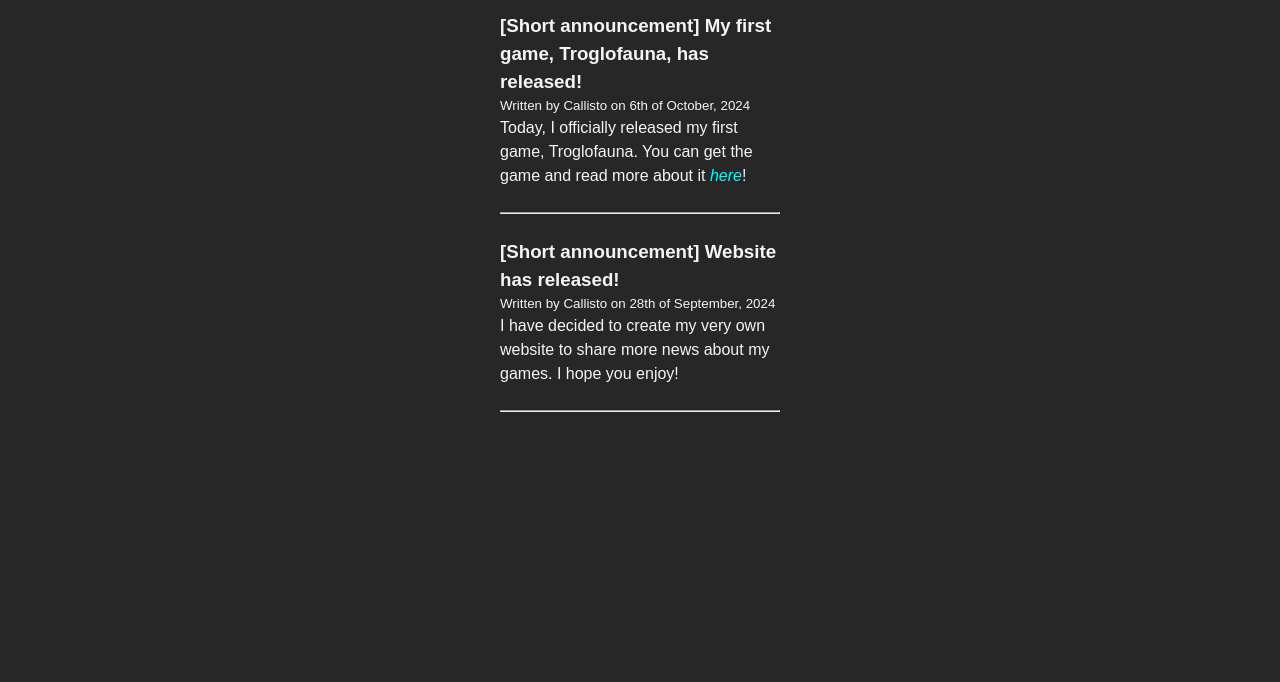
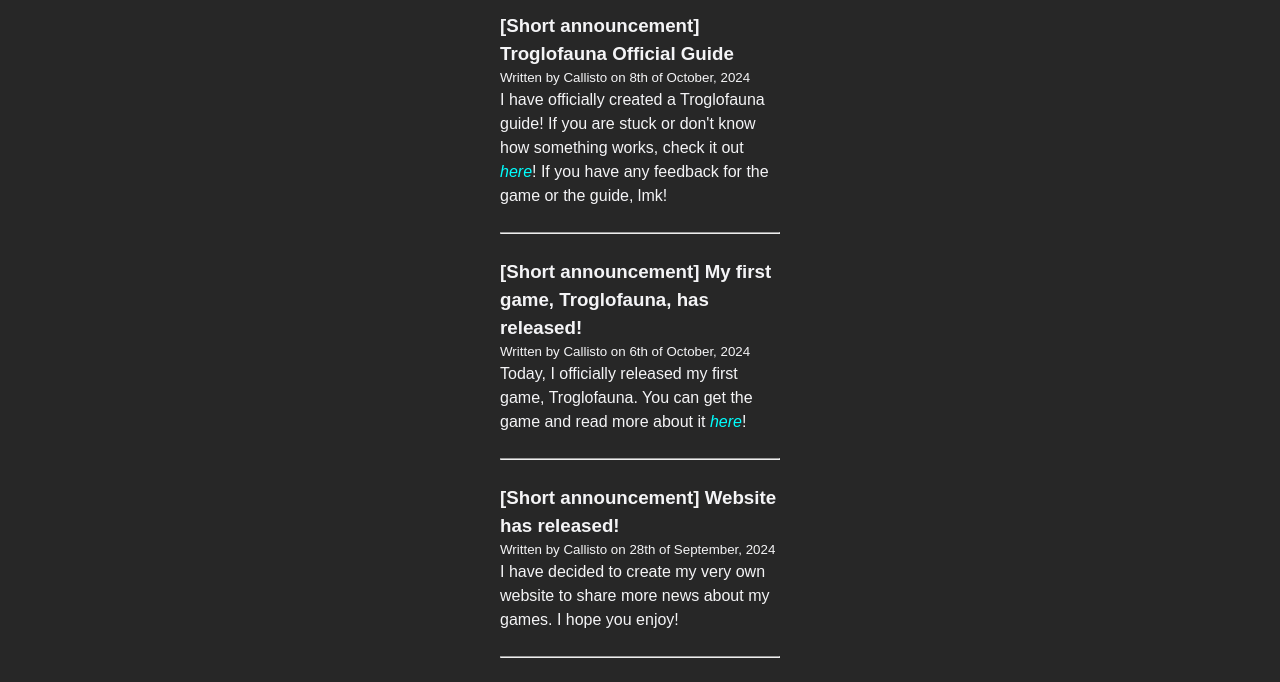
Before and after one commit to CallistoCode/CallistoCode.github.io, a plain HTML site: page Blog.html in a window 1280 px wide. Shown: the part 191-873 px from the top of the page. Before the commit the page ends 800 px from the top, so only its background shows below. Drawn offline with Linux system fonts and the light colour scheme.

Commit message:
TF Guide Announcemnt

```diff
--- a/Blog.html
+++ b/Blog.html
@@ -33,6 +33,18 @@
     <h1 style="text-align: center; font-size: 75px;"><strong>Devlogs, Blogs, And News</strong></h1>
     <section style="margin-left: 500px; margin-right: 500px;">
         <article class="post">
+            <h3>[Short announcement] Troglofauna Official Guide</h3>
+            <small>Written by Callisto on 8th of October, 2024</small>
+            <p>
+                I have officially created a Troglofauna guide! If you are stuck or don't know how something works, check it out <a href="https://docs.google.com/document/d/1Dm_2RPcOREFiUz6VzjmkfCXLiIeuoT-O3rOlk-Tx3fM/edit?usp=sharing" target="_blank" style="color: aqua; font-style: italic;">here</a>! If you have any feedback for the game or the guide, lmk!
+            </p>
+        </article>
+        <br>
+        <hr>
+        <br>
+    </section>
+    <section style="margin-left: 500px; margin-right: 500px;">
+        <article class="post">
             <h3>[Short announcement] My first game, Troglofauna, has released!</h3>
             <small>Written by Callisto on 6th of October, 2024</small>
             <p>
```
